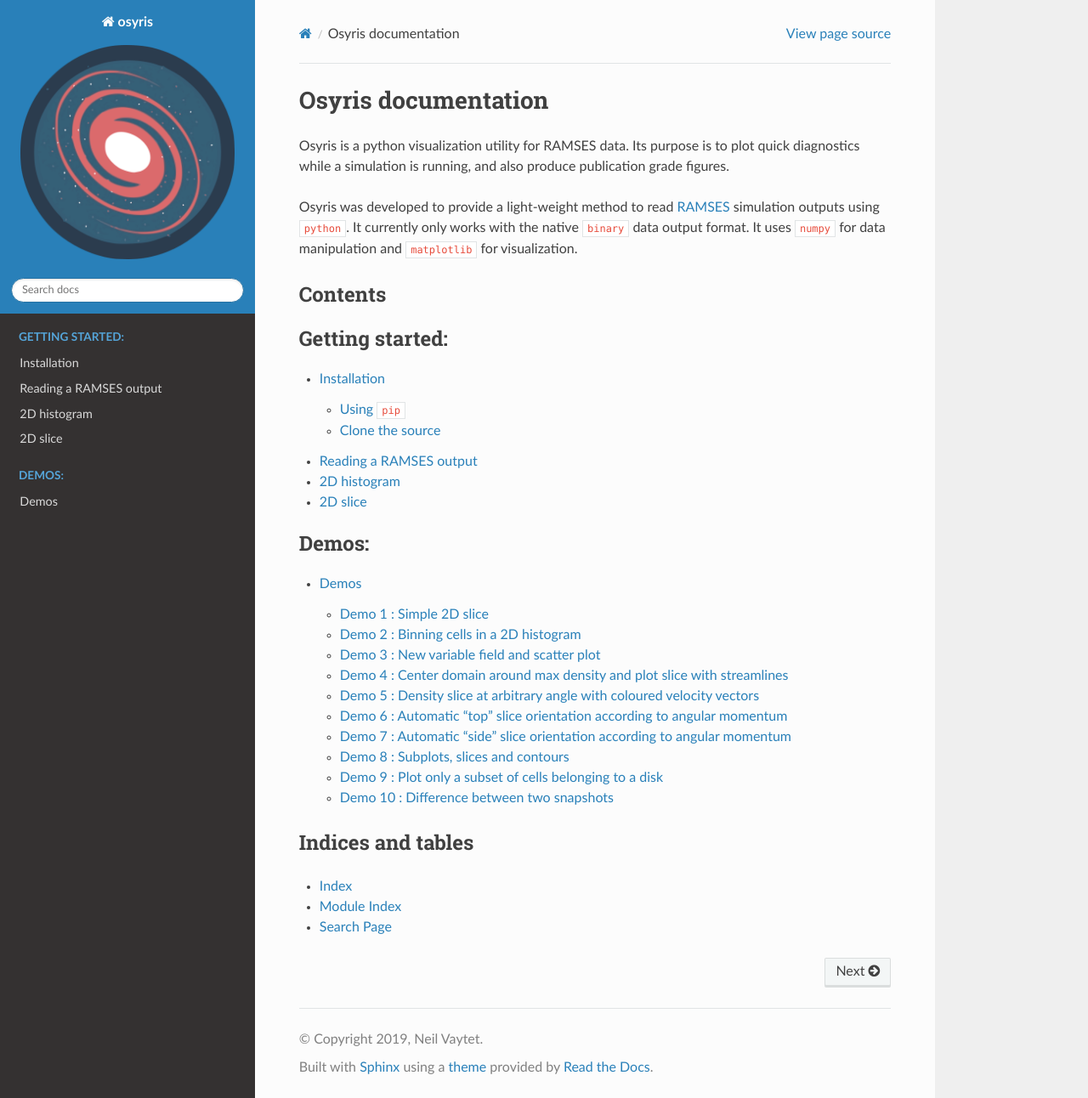
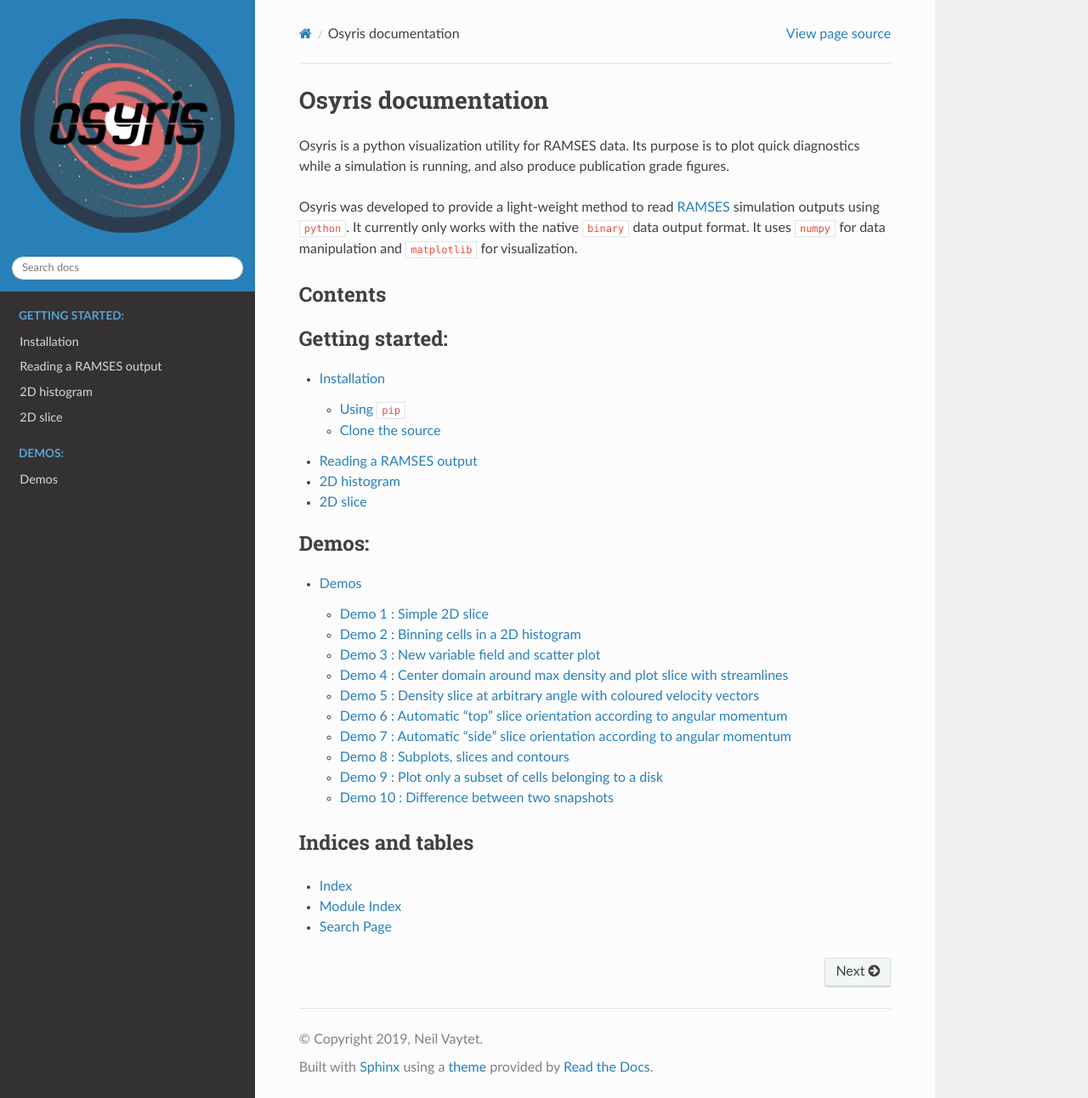
Before and after one commit to osyris-project/osyris, a Sphinx documentation site: the page built from docs/index.rst, in a window 1280 px wide and 1292 px high. Shown: the whole window at 85% size. Built offline with Sphinx 7.4.7 and the Read the Docs theme 2.0.0, drawn with Linux system fonts in a browser that asks for light colours.

Commit message:
logo again

```diff
--- a/docs/conf.py
+++ b/docs/conf.py
@@ -51,9 +51,9 @@
 #
 html_theme = "sphinx_rtd_theme"
 
-# html_theme_options = {
-#     'logo_only': True
-# }
+html_theme_options = {
+    'logo_only': True
+}
 
 html_logo = "images/logo_osyris.png"
 
```
Also changed, not shown: docs/images/logo_osyris.png.
